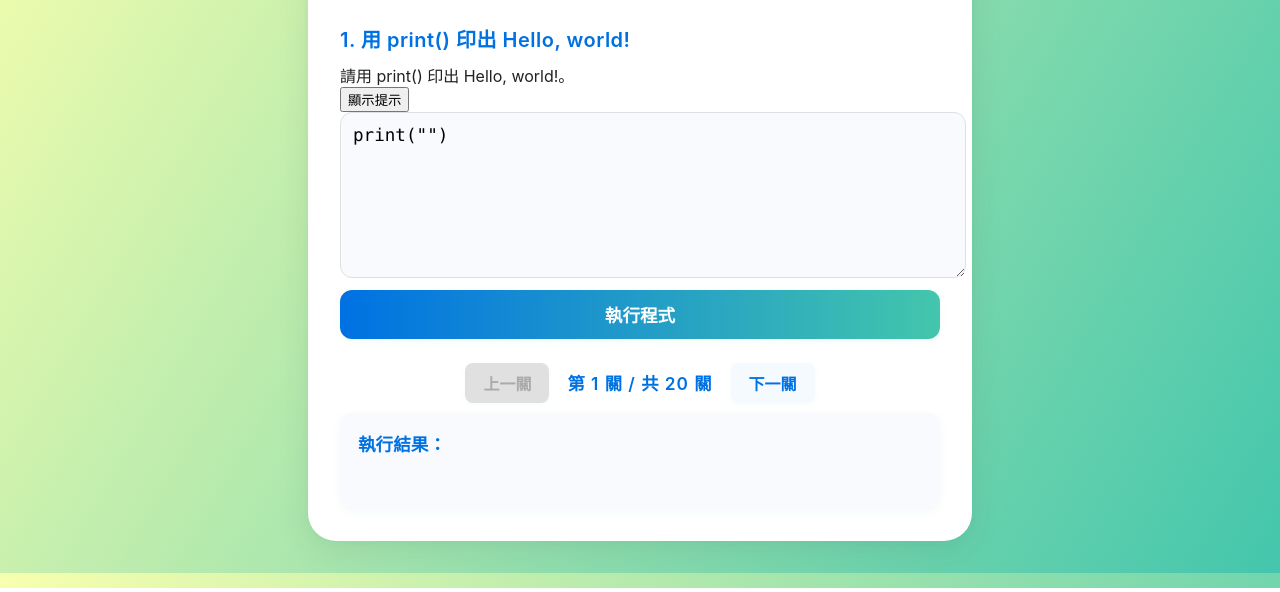
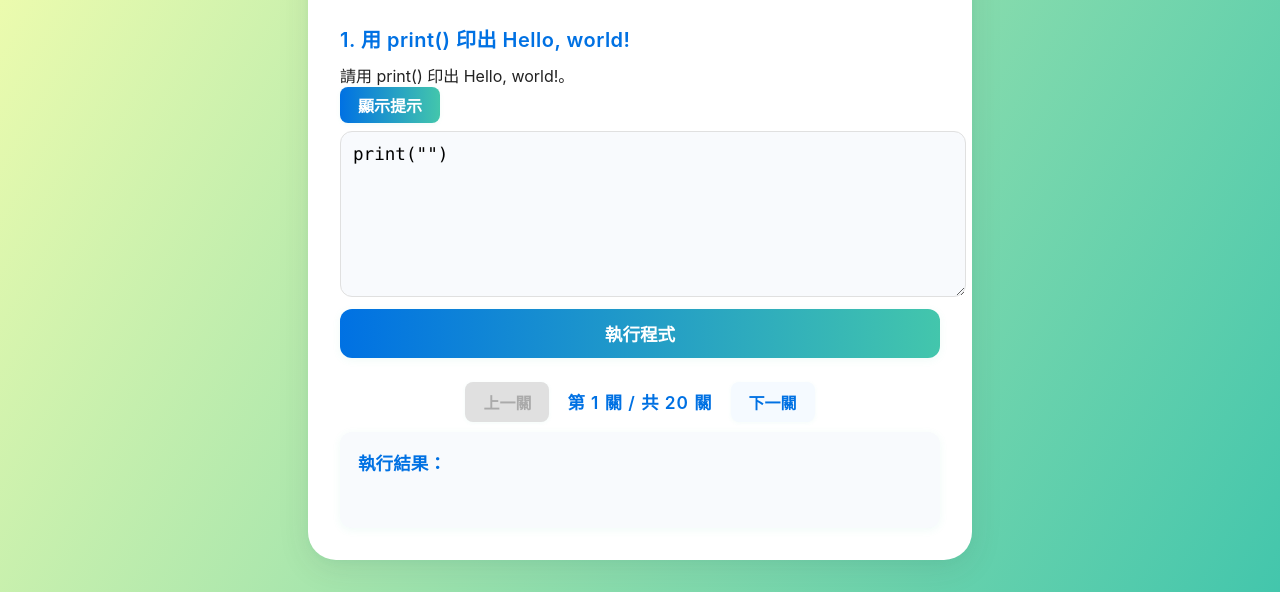
Before and after one commit to bobocheung/python-kids, a plain HTML site: page index.html in a window 1280 px wide. Shown: the part 212-804 px from the top of the page. Drawn offline with Linux system fonts and the light colour scheme.

Commit message:
fix: starter 不再顯示答案，提示按鈕美化為 Apple-style

```diff
--- a/css/style.css
+++ b/css/style.css
@@ -176,6 +176,25 @@ header p {
     to { opacity: 1; transform: translateY(0); }
 }
 
+.hint-area button {
+    background: linear-gradient(90deg, #0071e3 0%, #43c6ac 100%);
+    color: #fff;
+    border: none;
+    border-radius: 8px;
+    padding: 6px 18px;
+    font-size: 1em;
+    font-weight: 600;
+    cursor: pointer;
+    margin-bottom: 8px;
+    margin-right: 10px;
+    transition: background 0.2s, box-shadow 0.2s;
+    box-shadow: 0 1px 4px rgba(67,198,172,0.08);
+}
+.hint-area button:hover {
+    background: linear-gradient(90deg, #43c6ac 0%, #0071e3 100%);
+    box-shadow: 0 2px 8px rgba(67,198,172,0.12);
+}
+
 @media (max-width: 700px) {
     .container {
         max-width: 98vw;
```
